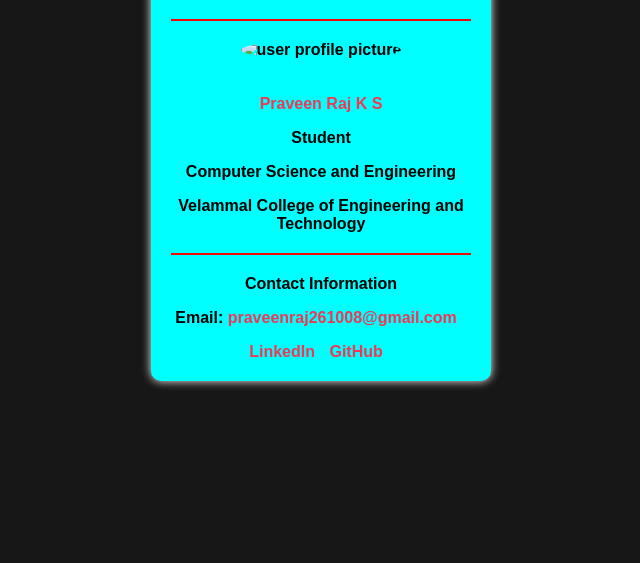
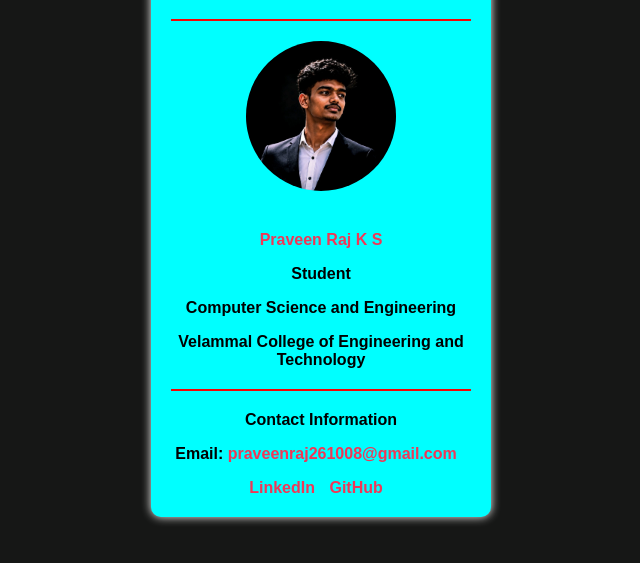
Before and after one commit to PraveenRaj-KS/Personal-Profile-Card, a plain HTML site: page index.html in a window 1280 px wide. Shown: the part 131-694 px from the top of the page, without its empty margins (319-959 px from the left). Drawn offline with Linux system fonts and the light colour scheme.

Commit message:
Fix image source and HTML entity issues
Updated image source path and fixed HTML entities.

```diff
--- a/index.html
+++ b/index.html
@@ -11,7 +11,7 @@
     <div class="profile-card">
       <h1>Profile Card</h1>
       <hr>
-      <img src="images/praveen1.png" alt="user profile picture">
+      <img src="praveen1.png" alt="user profile picture">
       <p style="color: rgb(240, 55, 86);">Praveen Raj K S</p>
       <p>Student</p>
       <p>Computer Science and Engineering</p>
```
